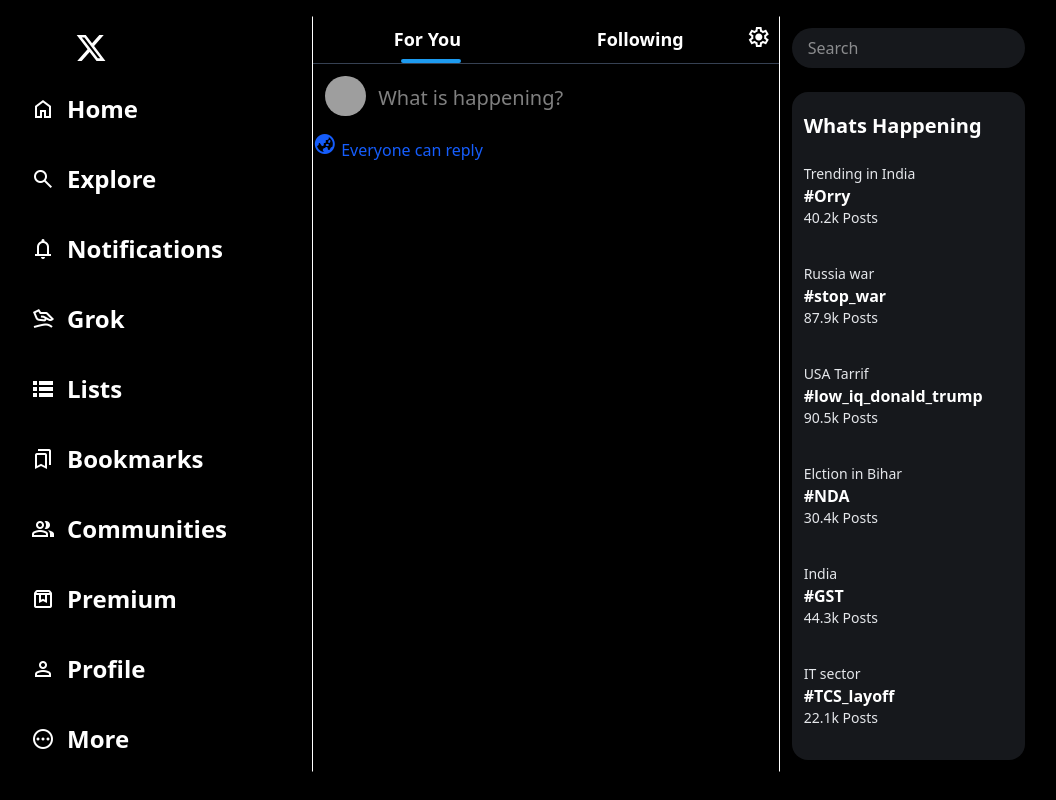
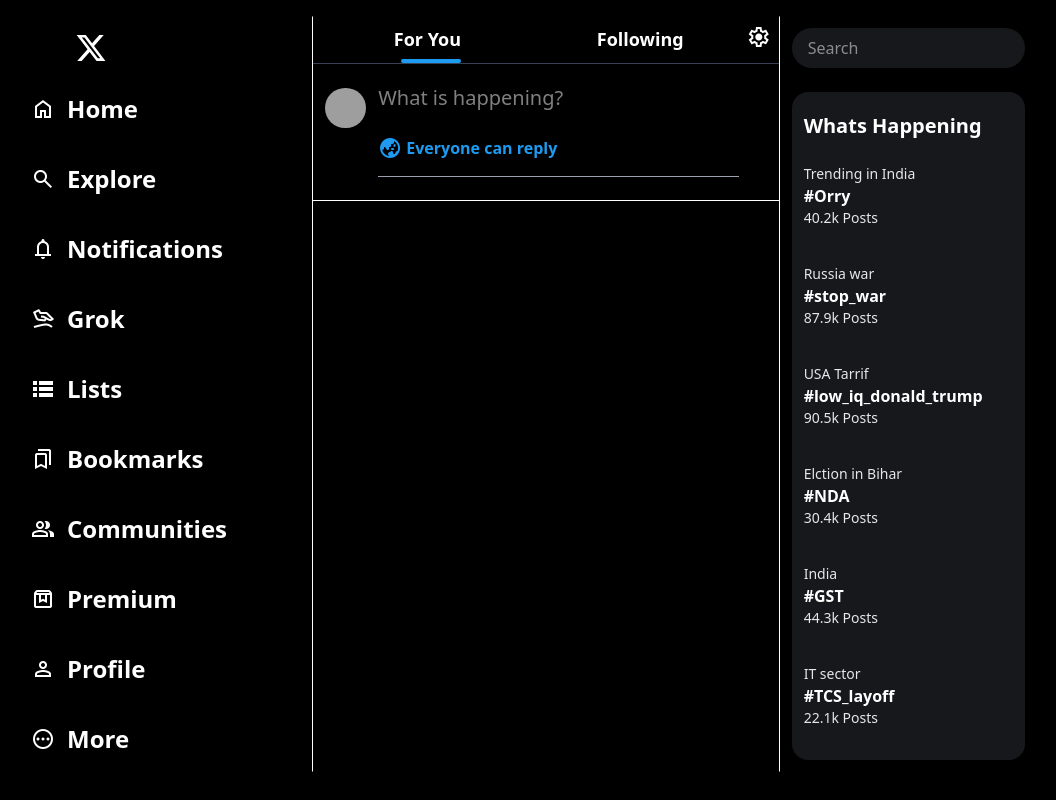
Before and after one commit to Aditya-das-4707-e/X-Clone, a website: page index.html in a window 1280 px wide. Shown: the whole page, without its empty margins (34-1090 px from the left). Drawn offline with nearby package versions, Linux system fonts and the light colour scheme; grey boxes are pictures that could not be loaded.

Commit message:
new underline add

```diff
--- a/index.html
+++ b/index.html
@@ -79,21 +79,27 @@
                 </div>
 
             </div>
-            <div class="whatishapp flex">
+            <div class="whatishapp flex my-3">
                 <div class="img m-3">
                     <img src="https://pbs.twimg.com/profile_images/1940783537872867328/jPBzd5bK_normal.jpg" alt=""
                         class="w-12 h-10 rounded-full object-cover">
                 </div>
-                <input class="bg-black text-white w-full h-7 my-5 outline-none text-xl" type="text"
+                <div class="w-full">
+                    <input class="bg-black text-white w-full h-7 my-2 outline-none text-xl" type="text"
                     placeholder="What is happening?">
+                    <div class="text-[#1d9bf0] flex items-center gap-1 w-full my-4">
+                        <span class="material-symbols-outlined ">
+                            globe_asia
+                        </span>
+                        <span class="font-bold">Everyone can reply</span>
+
+                    </div>
+                    <div class="w-[90%] h-[0.2px] bg-gray-400 my-3"></div>
+                </div>
             </div>
+            <hr>
 
-                <div class="text-blue-600">
-                    <span class="material-symbols-outlined ">
-                        globe_asia
-                    </span>
-                    <span>Everyone can reply</span>
-                </div>
+
 
 
 
```
Also changed, not shown: src/output.css.
